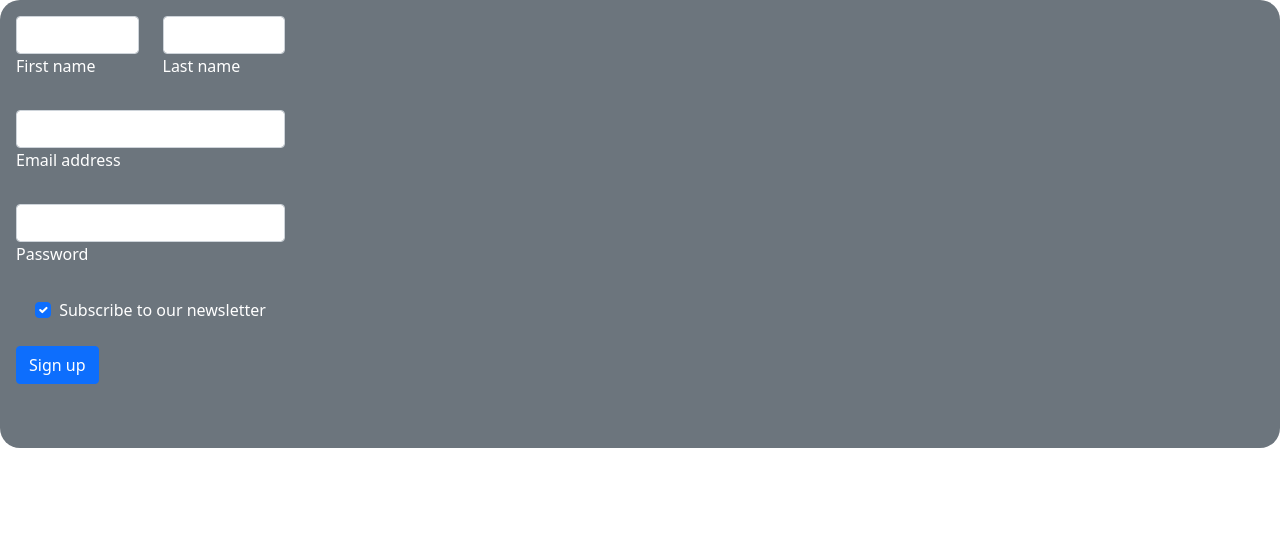
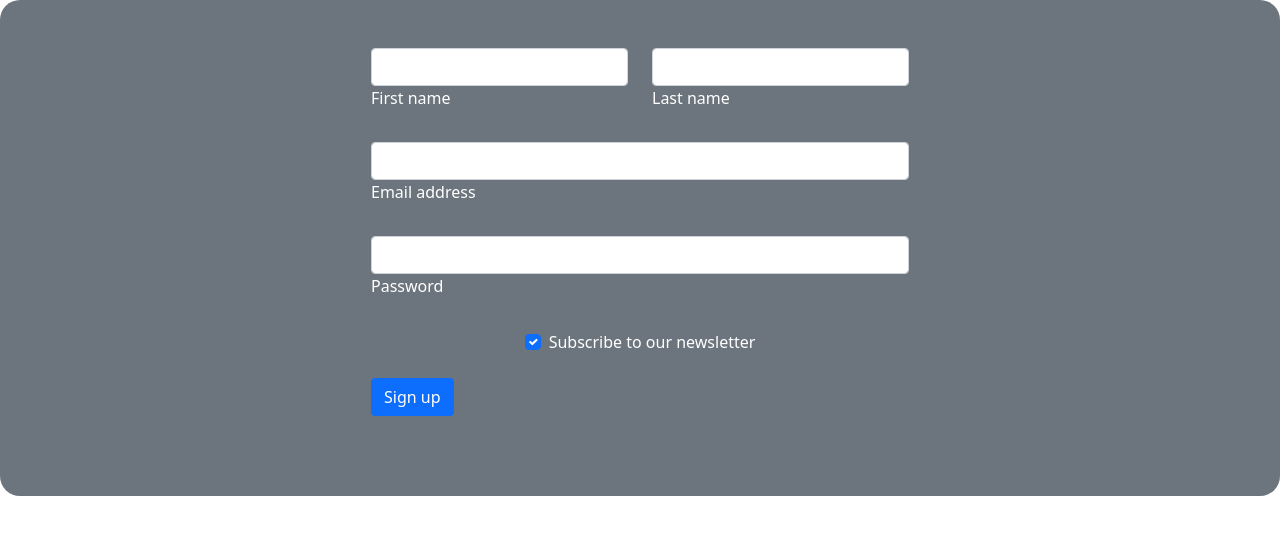
Before and after one commit to Harsh8833/APTC, a Django app: page /admission/ in a window 1280 px wide. Shown: the part 128-663 px from the top of the page. Run offline with Django 4.2, Linux system fonts and the light colour scheme; some libraries are stand-ins or nearby versions.

Commit message:
meta fixed

```diff
--- a/aptc_app/static/css/style.css
+++ b/aptc_app/static/css/style.css
@@ -5,3 +5,5 @@
 .card-background{
   background-color: #a47bac;
 }
+
+@media (min-width: 768px) { }
--- a/aptc_app/templates/admission.html
+++ b/aptc_app/templates/admission.html
@@ -22,11 +22,11 @@
 </nav>
 
 
-<div class="d-flex p-3 bg-secondary text-white" style="border-radius: 20px">
+<div class="d-flex p-5 bg-secondary text-white justify-content-center" style="border-radius: 20px">
   <form action="">
 
 
-    <div class="col-md-6 mb-4">
+    <div class="col-md-12 mb-2">
       <form>
         <!-- 2 column grid layout with text inputs for the first and last names -->
         <div class="row mb-4">
--- a/aptc_app/templates/base.html
+++ b/aptc_app/templates/base.html
@@ -9,7 +9,7 @@
 
     <meta charset="UTF-8">
     <meta http-equiv="X-UA-Compatible" content="IE=edge">
-    <meta name="viewport" content="width=device-width, initial-scale=1.0">
+    <meta name="viewport" content="width=100, initial-scale=1.5">
     <script src="{% static '/js/jquery-3.6.0.min.js' %}" type="text/javascript"></script>
     <script src="{% static '/js/script.js' %}" type="text/javascript"></script>
 
```
